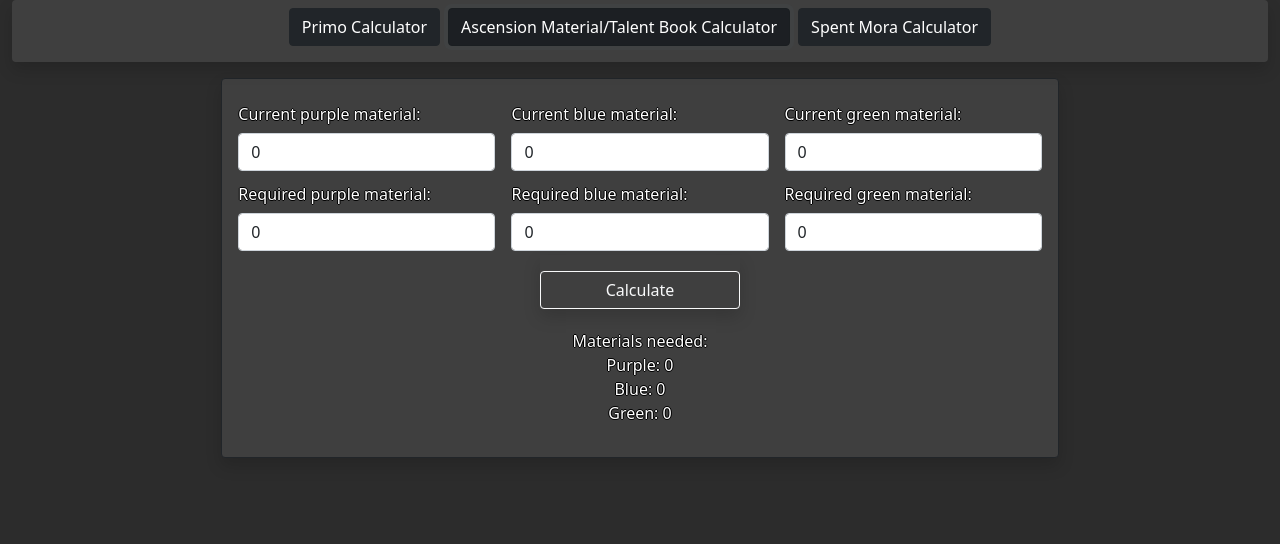
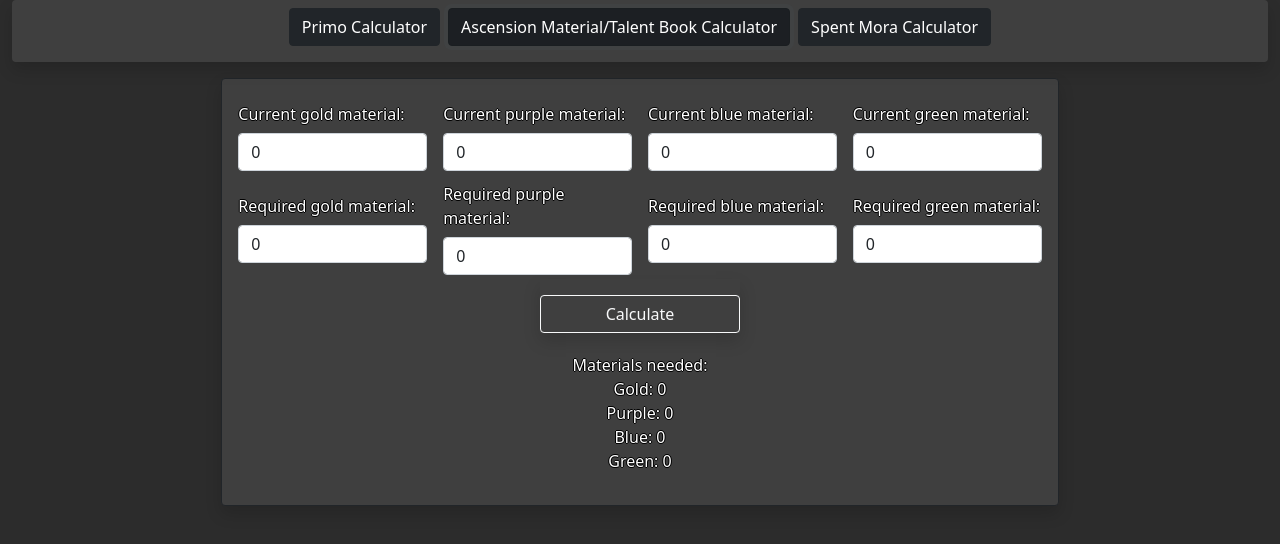
Before and after one commit to NikolaMC/Genshin-Calculators-React, a React (Create React App) app: page / in a window 1280 px wide. Both pictures are taken after a click on the button "Ascension Material/Talent Book Calculator". Shown: the top 544 px of the page. Built offline with nearby package versions, Linux system fonts and the light colour scheme.

Commit message:
Added a gold material field in ascension material calculator

```diff
--- a/src/App.js
+++ b/src/App.js
@@ -153,15 +153,18 @@ const App = () => {
     }
 
     const [ascCalcData, setAscCalcData] = useState({
+        currGoldMat: 0,
         currPurpleMat: 0,
         currBlueMat: 0,
         currGreenMat: 0,
+        reqGoldMat: 0,
         reqPurpleMat: 0,
         reqBlueMat: 0,
         reqGreenMat: 0
     });
 
     const [ascCalcResults, setAscCalcResults] = useState({
+        neededGoldMat: 0,
         neededPurpleMat: 0,
         neededBlueMat: 0,
         neededGreenMat: 0
@@ -178,6 +181,8 @@ const App = () => {
     const calculateAscMats = (e) => {
         e.preventDefault();
 
+        let currGoldMat = ascCalcData.currGoldMat;
+        let reqGoldMat = ascCalcData.reqGoldMat;
         let currPurpleMat = ascCalcData.currPurpleMat;
         let reqPurpleMat = ascCalcData.reqPurpleMat;
         let currBlueMat = ascCalcData.currBlueMat;
@@ -187,6 +192,7 @@ const App = () => {
 
         let greenRemainder = 0;
         let blueRemainder = 0;
+        let purpleRemainder = 0;
 
         if (currGreenMat >= reqGreenMat) {
             setAscCalcResults(ascCalcResults => ({
@@ -225,10 +231,26 @@ const App = () => {
                 ...ascCalcResults,
                 neededPurpleMat: 0
             }));
+            purpleRemainder = currPurpleMat - reqPurpleMat;
+            if (purpleRemainder >= 3) {
+                currGoldMat += (purpleRemainder - (purpleRemainder % 3)) / 3;
+            }
         } else if (reqPurpleMat > currPurpleMat) {
             setAscCalcResults(ascCalcResults => ({
                 ...ascCalcResults,
                 neededPurpleMat: reqPurpleMat - currPurpleMat
+            }));
+        }
+
+        if (currGoldMat >= reqGoldMat) {
+            setAscCalcResults(ascCalcResults => ({
+                ...ascCalcResults,
+                neededGoldMat: 0
+            }));
+        } else if (reqGoldMat > currGoldMat) {
+            setAscCalcResults(ascCalcResults => ({
+                ...ascCalcResults,
+                neededGoldMat: reqGoldMat - currGoldMat
             }));
         }
     }
--- a/src/components/AscensionCalc.jsx
+++ b/src/components/AscensionCalc.jsx
@@ -5,30 +5,38 @@ const AscensionCalc = ({ ascCalcData, onChangeHandlerAscCalcData, calculateAscMa
     return (
         <div className="col-md-7 col-lg-8 p-3 g-3 mt-3 mx-auto shadow border border-dark rounded calc-box">
             <div className="row g-3 align-items-center justify-content-center mb-1">
-                <div className="col-4">
+                <div className="col-3">
+                    <label htmlFor="current-gold-mat-id" className="col-form-label">Current gold material:</label>
+                    <input type="number" id="current-gold-mat-id" className="form-control" name="currGoldMat" defaultValue={ascCalcData.currGoldMat} min="0" onChange={onChangeHandlerAscCalcData} />
+                </div>
+                <div className="col-3">
                     <label htmlFor="current-purple-mat-id" className="col-form-label">Current purple material:</label>
                     <input type="number" id="current-purple-mat-id" className="form-control" name="currPurpleMat" defaultValue={ascCalcData.currPurpleMat} min="0" onChange={onChangeHandlerAscCalcData} />
                 </div>
-                <div className="col-4">
+                <div className="col-3">
                     <label htmlFor="current-blue-mat-id" className="col-form-label">Current blue material:</label>
                     <input type="number" id="current-blue-mat-id" className="form-control" name="currBlueMat" defaultValue={ascCalcData.currBlueMat} min="0" onChange={onChangeHandlerAscCalcData} />
                 </div>
-                <div className="col-4">
+                <div className="col-3">
                     <label htmlFor="current-green-mat-id" className="col-form-label">Current green material:</label>
                     <input type="number" id="current-green-mat-id" className="form-control" name="currGreenMat" defaultValue={ascCalcData.currGreenMat} min="0" onChange={onChangeHandlerAscCalcData} />
                 </div>
             </div>
 
             <div className="row g-3 align-items-center justify-content-center mb-1">
-                <div className="col-4">
+                <div className="col-3">
+                    <label htmlFor="required-gold-mat-id" className="col-form-label">Required gold material:</label>
+                    <input type="number" id="required-gold-mat-id" className="form-control" name="reqGoldMat" defaultValue={ascCalcData.reqGoldMat} min="0" onChange={onChangeHandlerAscCalcData} />
+                </div>
+                <div className="col-3">
                     <label htmlFor="required-purple-mat-id" className="col-form-label">Required purple material:</label>
                     <input type="number" id="required-purple-mat-id" className="form-control" name="reqPurpleMat" defaultValue={ascCalcData.reqPurpleMat} min="0" onChange={onChangeHandlerAscCalcData} />
                 </div>
-                <div className="col-4">
+                <div className="col-3">
                     <label htmlFor="required-blue-mat-id" className="col-form-label">Required blue material:</label>
                     <input type="number" id="required-blue-mat-id" className="form-control" name="reqBlueMat" defaultValue={ascCalcData.reqBlueMat} min="0" onChange={onChangeHandlerAscCalcData} />
                 </div>
-                <div className="col-4">
+                <div className="col-3">
                     <label htmlFor="required-green-mat-id" className="col-form-label">Required green material:</label>
                     <input type="number" id="required-green-mat-id" className="form-control" name="reqGreenMat" defaultValue={ascCalcData.reqGreenMat} min="0" onChange={onChangeHandlerAscCalcData} />
                 </div>
@@ -41,6 +49,7 @@ const AscensionCalc = ({ ascCalcData, onChangeHandlerAscCalcData, calculateAscMa
             <div className="row g-3 align-items-center text-center mt-1">
                 <p>
                     Materials needed:<br/>
+                    Gold: {ascCalcResults.neededGoldMat}<br/>
                     Purple: {ascCalcResults.neededPurpleMat}<br/>
                     Blue: {ascCalcResults.neededBlueMat}<br/>
                     Green: {ascCalcResults.neededGreenMat}
```
